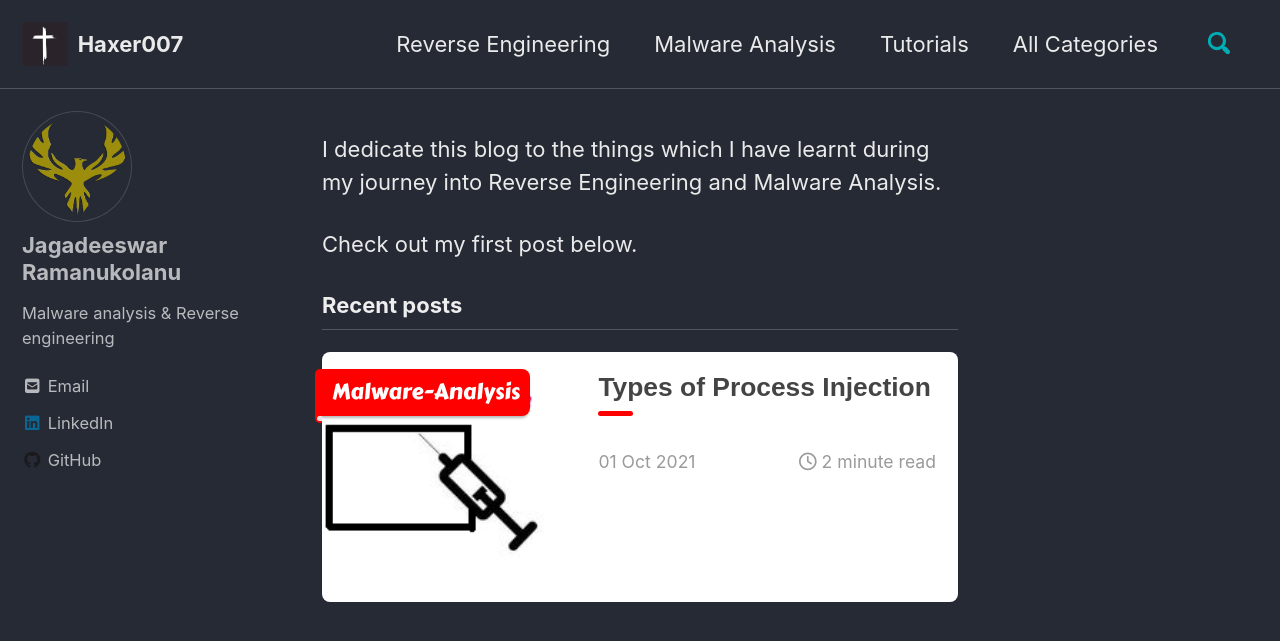
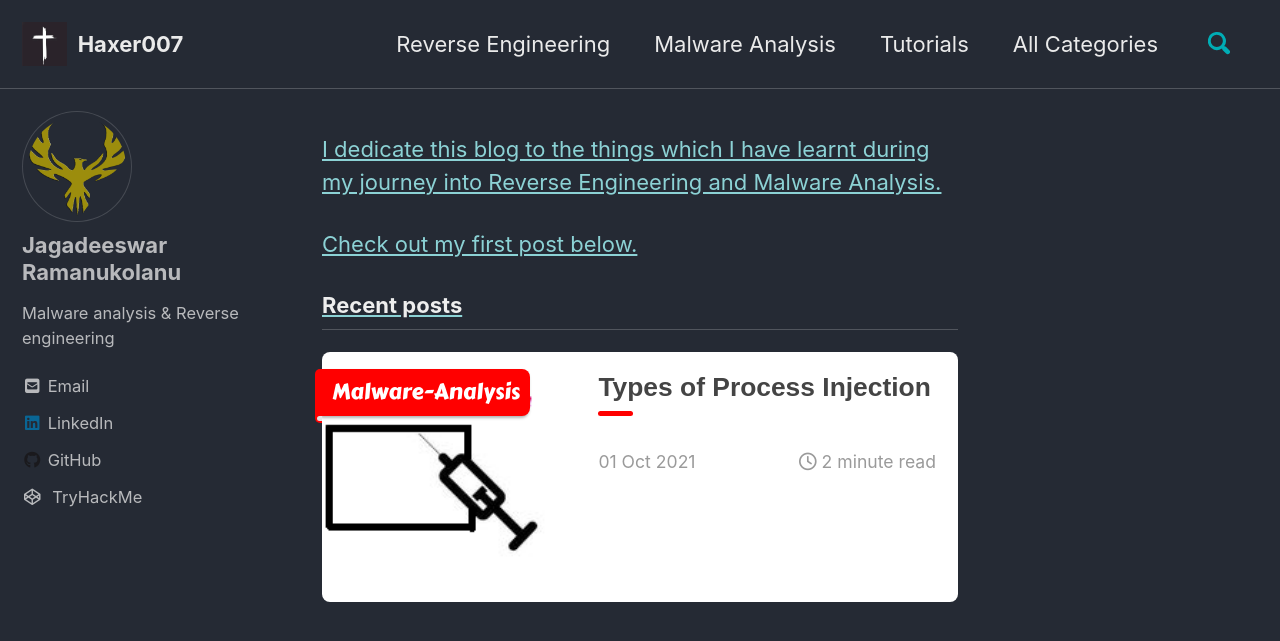
Before and after one commit to Haxer007/haxer007.github.io, a Jekyll site: the page built from index.md, in a window 1280 px wide and 900 px high. Shown: the top 641 px of the window. Built offline with Jekyll 4.4.1, drawn with Linux system fonts in a browser that asks for light colours; cached includes are drawn as plain includes; nearby versions of some CDN libraries; the list of posts is cut into pages by our own code.

Commit message:
Update author-profile-custom-links.html

```diff
--- a/_includes/author-profile-custom-links.html
+++ b/_includes/author-profile-custom-links.html
@@ -1,4 +1,7 @@
-
+<li>
+          <a href="https://tryhackme.com/p/HaxerOnyx" itemprop="sameAs" rel="nofollow noopener noreferrer">
+            <i class="fab fa-fw fa-codepen" aria-hidden="true"></i> <span class="label">TryHackMe </span>
+</li>
 <!--
   <li>
     <a href="http://link-to-whatever-social-network.com/user/" itemprop="sameAs" rel="nofollow noopener noreferrer">
```
